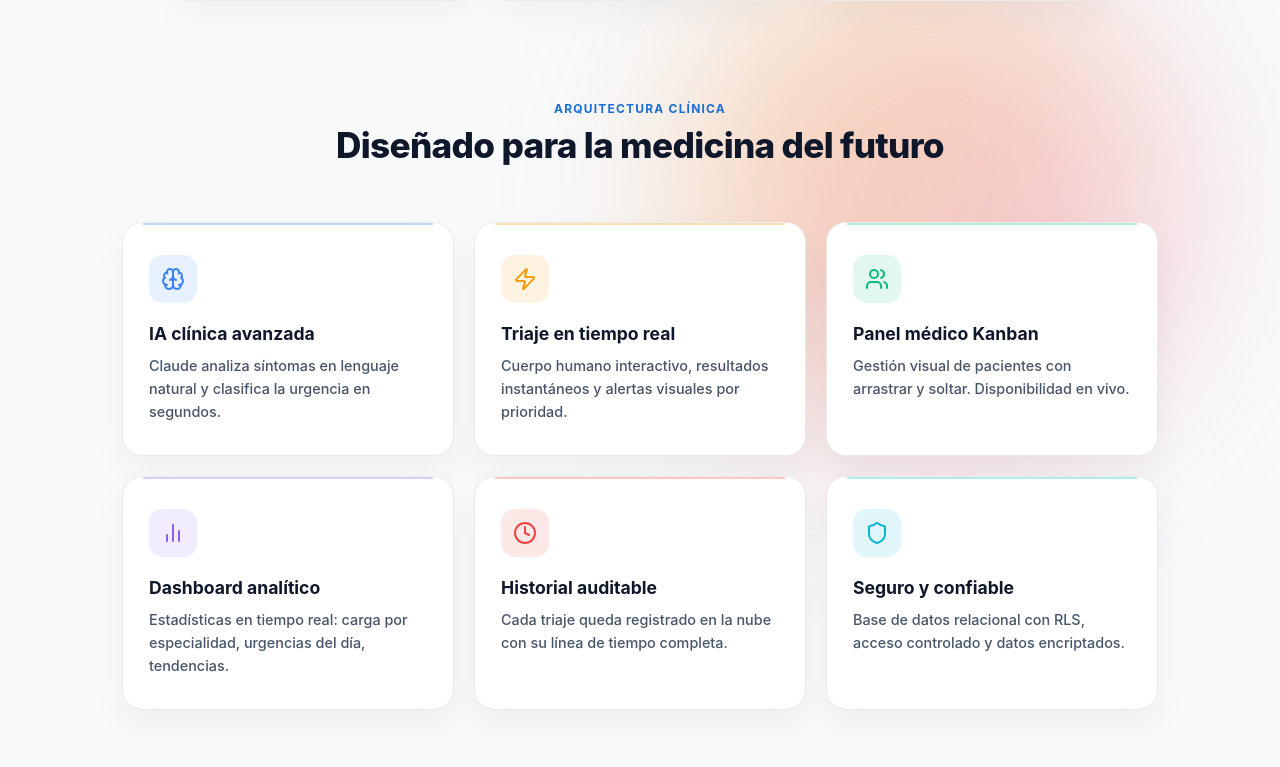
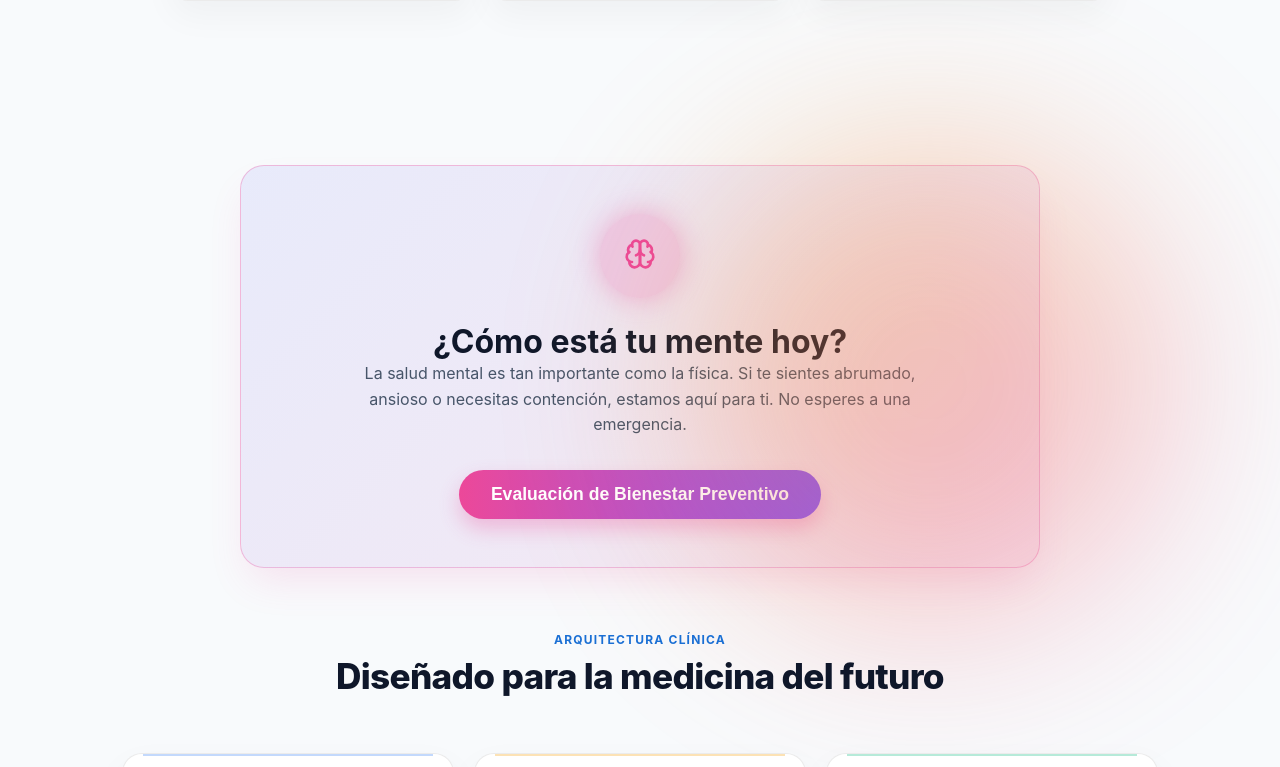
Before and after one commit to Tinxojrr/AuraMed, a React (Vite) app: page / in a window 1280 px wide. Shown: the part 874-1641 px from the top of the page. Built offline with nearby package versions, Linux system fonts and the light colour scheme; no server answers.

Commit message:
feat: add mental health awareness section and SOS button

```diff
--- a/src/pages/Landing.css
+++ b/src/pages/Landing.css
@@ -543,3 +543,12 @@
 /* Footer */
 .landing.light .landing-footer { border-top-color: rgba(0, 0, 0, 0.1); }
 .landing.light .footer-copy { color: #64748B; font-weight: 500; }
+/* WELLNESS SECTION */
+.landing-wellness { padding: 4rem 1.5rem; display: flex; justify-content: center; width: 100%; }
+.wellness-card { background: linear-gradient(135deg, rgba(99, 102, 241, 0.1), rgba(236, 72, 153, 0.1)); border: 1px solid rgba(236, 72, 153, 0.3); border-radius: 24px; padding: 3rem 2rem; max-width: 800px; width: 100%; display: flex; flex-direction: column; align-items: center; text-align: center; gap: 1.5rem; box-shadow: 0 20px 40px -10px rgba(236, 72, 153, 0.15); transition: transform 0.3s; }
+.wellness-card:hover { transform: translateY(-5px); }
+.wellness-icon { background: rgba(236, 72, 153, 0.2); padding: 1.5rem; border-radius: 50%; color: #ec4899; box-shadow: 0 0 30px rgba(236, 72, 153, 0.4); animation: pulseOrb 2s infinite alternate; }
+.wellness-content h2 { font-size: 2rem; margin: 0; color: var(--text-primary); }
+.wellness-content p { color: var(--text-secondary); line-height: 1.6; max-width: 600px; margin: 0 auto 2rem; }
+.btn-wellness { background: linear-gradient(90deg, #ec4899, #8b5cf6); color: white; border: none; padding: 14px 32px; border-radius: 100px; font-weight: 700; font-size: 1.1rem; cursor: pointer; transition: all 0.3s; box-shadow: 0 10px 20px rgba(236, 72, 153, 0.3); }
+.btn-wellness:hover { transform: translateY(-2px); box-shadow: 0 15px 25px rgba(236, 72, 153, 0.4); }
--- a/src/pages/Landing.jsx
+++ b/src/pages/Landing.jsx
@@ -144,6 +144,22 @@ export default function Landing() {
         </div>
       </section>
 
+      {/* ─── MENTAL HEALTH WELLNESS ──────────────────────────── */}
+      <section className="landing-wellness">
+        <div className="wellness-card">
+          <div className="wellness-icon">
+            <Brain size={32} />
+          </div>
+          <div className="wellness-content">
+            <h2>¿Cómo está tu mente hoy?</h2>
+            <p>La salud mental es tan importante como la física. Si te sientes abrumado, ansioso o necesitas contención, estamos aquí para ti. No esperes a una emergencia.</p>
+            <button className="btn-wellness" onClick={() => navigate('/triaje')}>
+              Evaluación de Bienestar Preventivo
+            </button>
+          </div>
+        </div>
+      </section>
+
       {/* ─── FEATURES (Bento Grid) ──────────────────────────── */}
       <section className="landing-features">
         <div className="section-head">
--- a/src/pages/PatientTicket.jsx
+++ b/src/pages/PatientTicket.jsx
@@ -187,6 +187,21 @@ export default function PatientTicket() {
                 <label style={{ color: 'rgba(255,255,255,0.7)' }}>Especialidad</label>
                 <p style={{ color: 'white', fontSize: '1.2rem', fontWeight: 600 }}>{ticket.especialidad_recomendada}</p>
               </div>
+
+              <div style={{ marginTop: '2rem', width: '100%' }}>
+                <a href="tel:*4141" className="btn-sos-zen" style={{
+                  display: 'flex', alignItems: 'center', justifyContent: 'center', gap: '8px',
+                  width: '100%', padding: '14px', background: 'rgba(239, 68, 68, 0.1)',
+                  color: '#ef4444', border: '1px solid rgba(239, 68, 68, 0.3)',
+                  borderRadius: '12px', textDecoration: 'none', fontWeight: '600',
+                  transition: 'all 0.3s ease'
+                }}>
+                  <svg xmlns="http://www.w3.org/2000/svg" width="20" height="20" viewBox="0 0 24 24" fill="none" stroke="currentColor" strokeWidth="2" strokeLinecap="round" strokeLinejoin="round">
+                    <path d="M22 16.92v3a2 2 0 0 1-2.18 2 19.79 19.79 0 0 1-8.63-3.07 19.5 19.5 0 0 1-6-6 19.79 19.79 0 0 1-3.07-8.67A2 2 0 0 1 4.11 2h3a2 2 0 0 1 2 1.72 12.84 12.84 0 0 0 .7 2.81 2 2 0 0 1-.45 2.11L8.09 9.91a16 16 0 0 0 6 6l1.27-1.27a2 2 0 0 1 2.11-.45 12.84 12.84 0 0 0 2.81.7A2 2 0 0 1 22 16.92z"></path>
+                  </svg>
+                  Línea Prevención Suicidio (*4141)
+                </a>
+              </div>
             </div>
           ) : (
             <div className="ticket-body">
```
